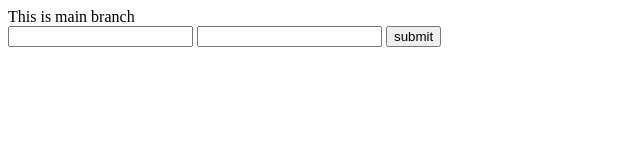
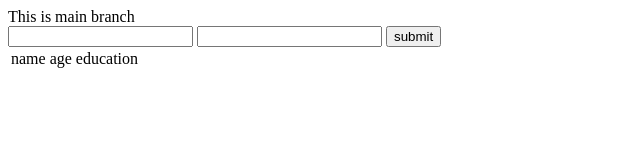
Before and after one commit to NazmulhaqueD/e-university, a plain HTML site: page index.html in a window 1280 px wide. Shown: the whole page, without its empty margins (0-640 px from the left). Drawn offline with Linux system fonts and the light colour scheme.

Commit message:
table added from deve1

```diff
--- a/index.html
+++ b/index.html
@@ -16,6 +16,13 @@
             <input type="text" name="" id="">
             <button>submit</button>
         </form>
+        <table>
+            <tr>
+                <td>name</td>
+                <td>age</td>
+                <td>education</td>
+            </tr>
+        </table>
     </div>
 </body>
 
```
